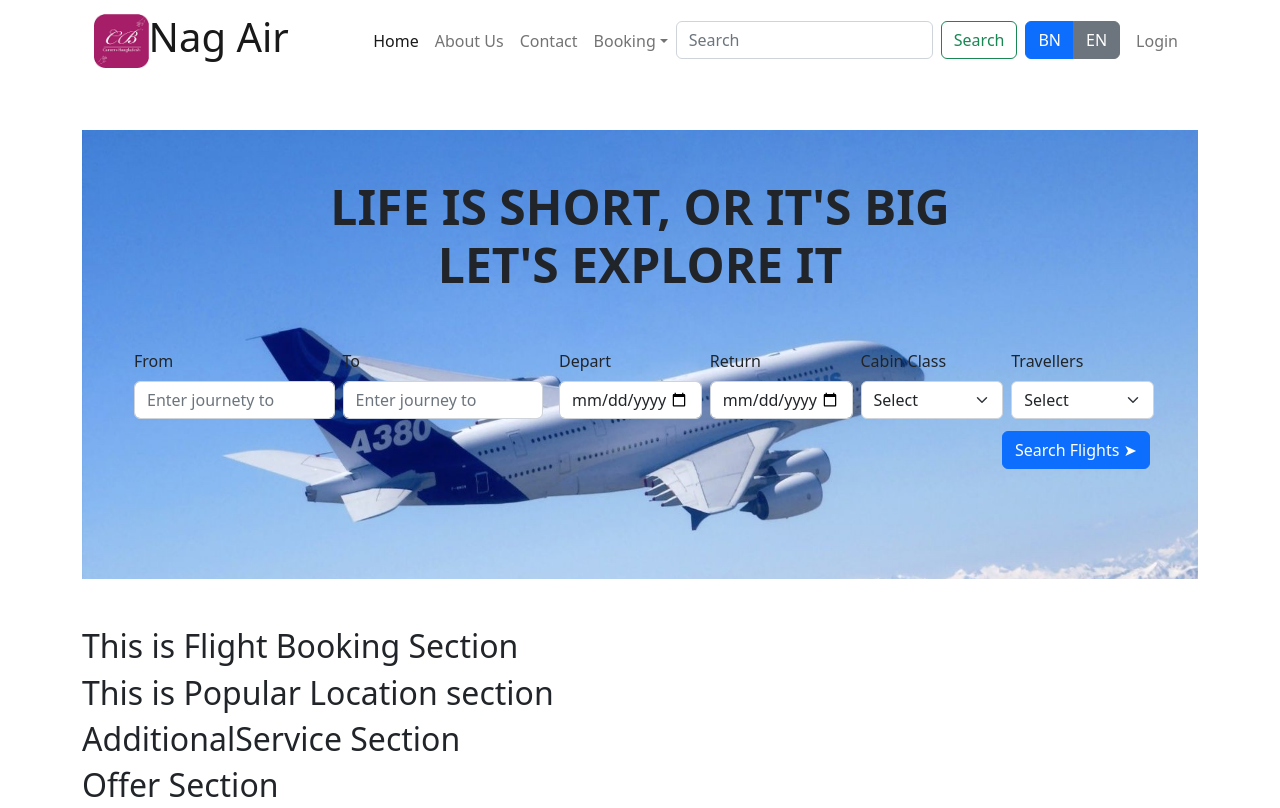
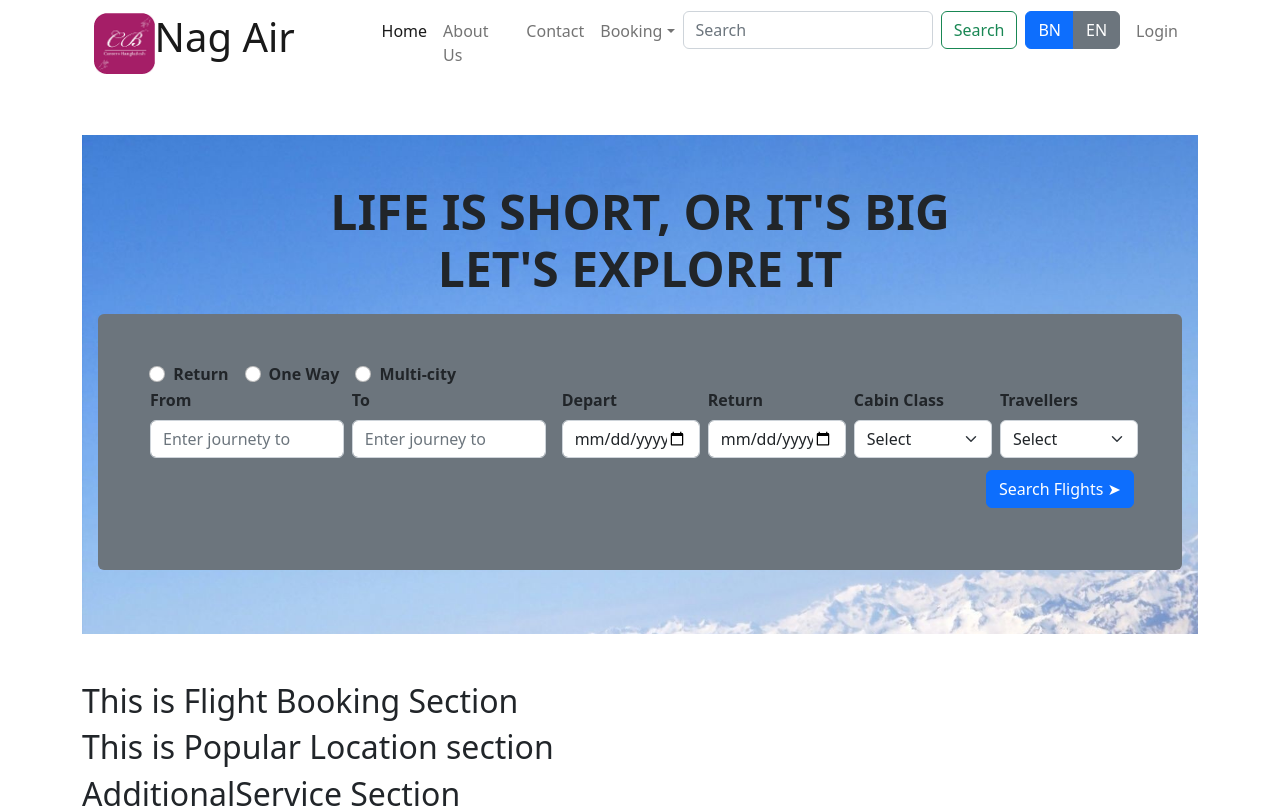
Before and after one commit to tuhinshuvra/nagair_client, a React (Create React App) app: page / in a window 1280 px wide. Shown: the top 808 px of the page. Built offline with nearby package versions, Linux system fonts and the light colour scheme.

Commit message:
Updated Banner Section radio button

```diff
--- a/src/Pages/Banner/Banner.js
+++ b/src/Pages/Banner/Banner.js
@@ -6,47 +6,54 @@ const Banner = () => {
     return (
         <div className='col-lg-12'>
             <div className="py-5 my-5 text-center banner">
-                {/* <img className="d-block mx-auto " src="../assets/brand/bootstrap-logo.svg" alt="" width="72" height="57" /> */}
                 <h1 className="display-5 fw-bold text-text-black ">LIFE IS SHORT, OR IT'S BIG <br /> LET'S EXPLORE IT</h1>
                 <div className="col-lg-6 mx-auto">
-                    {/* <p className="lead ">Quickly design and customize responsive mobile-first sites with Bootstrap, the world’s
-                        most popular front-end open source toolkit, featuring Sass variables and mixins, responsive grid system,
-                        extensive prebuilt components, and powerful JavaScript plugins.</p> */}
-                    {/* <div className="d-grid gap-2 d-sm-flex justify-content-sm-center">
-                        <button type="button" className="btn btn-primary btn-lg px-4 gap-3">Primary button</button>
-                        <button type="button" className="btn btn-outline-secondary btn-lg px-4">Secondary</button>
-                    </div> */}
 
                 </div>
-                <form className=' rounded rounded-2 bg-sm p-5 '>
+                <form className='rounded rounded-2 bg-sm p-5 bg-secondary m-3'>
                     <div className=''>
-                        {/* <h5 className=' '>Please login to your account</h5> */}
+                        <div className='col-lg-4'>
+                            <div class="form-check form-check-inline">
+                                <input class="form-check-input" type="radio" name="inlineRadioOptions" id="inlineRadio1" value="option1" />
+                                <label class="form-check-label fw-bold" for="inlineRadio1">Return</label>
+                            </div>
+
+                            <div class="form-check form-check-inline">
+                                <input class="form-check-input" type="radio" name="inlineRadioOptions" id="inlineRadio2" value="option2" />
+                                <label class="form-check-label fw-bold" for="inlineRadio2">One Way</label>
+                            </div>
+
+                            <div class="form-check form-check-inline">
+                                <input class="form-check-input" type="radio" name="inlineRadioOptions" id="inlineRadio3" value="option3" />
+                                <label class="form-check-label fw-bold" for="inlineRadio3">Multi-city</label>
+                            </div>
+                        </div>
 
                         <div className='row col-lg-12'>
 
                             <div className=' col-lg-5 d-lg-flex'>
                                 <div className="form-outline  col-lg-6 mx-1">
-                                    <label className="form-label float-start" for="username">From</label>
+                                    <label className="form-label float-start fw-bold" for="username">From</label>
                                     <input type="text" id="journey-from" className="form-control" placeholder="Enter journety to" />
                                 </div>
 
                                 <div className="form-outline  col-lg-6 mx-1">
-                                    <label className="form-label float-start" for="password">To</label>
+                                    <label className="form-label float-start fw-bold" for="password">To</label>
                                     <input type="text" id="journey-to" className="form-control" placeholder='Enter journey to' />
                                 </div>
 
                             </div>
                             <div className=' col-lg-7 d-lg-flex'>
                                 <div className="form-outline  col-lg-3 mx-1">
-                                    <label className="form-label float-start" for="password">Depart</label>
+                                    <label className="form-label float-start fw-bold" for="password">Depart</label>
                                     <input type="date" id="from-date" className="form-control" />
                                 </div>
                                 <div className="form-outline  col-lg-3 mx-1">
-                                    <label className="form-label float-start" for="password">Return</label>
+                                    <label className="form-label float-start fw-bold" for="password">Return</label>
                                     <input type="date" id="to-date" className="form-control" />
                                 </div>
                                 <div className="form-outline  col-lg-3 mx-1">
-                                    <label className="form-label float-start" for="password">Cabin Class</label>
+                                    <label className="form-label float-start fw-bold" for="password">Cabin Class</label>
                                     {/* <input type="text" id="journey-from" className="form-control" placeholder='Enter journey to' /> */}
                                     <select className="form-select select-bordered  ">
                                         <option disabled selected>Select</option>
@@ -57,7 +64,7 @@ const Banner = () => {
                                     </select>
                                 </div>
                                 <div className="form-outline  col-lg-3 mx-1">
-                                    <label className="form-label float-start" for="password">Travellers</label>
+                                    <label className="form-label float-start fw-bold" for="password">Travellers</label>
                                     {/* <input type="text" id="journey-from" className="form-control" placeholder='Enter journey to' /> */}
                                     <select className="form-select select-bordered  ">
                                         <option disabled selected>Select</option>
--- a/src/Pages/Shared/Navbar/Navbar.css
+++ b/src/Pages/Shared/Navbar/Navbar.css
@@ -1,5 +1,5 @@
 .navlogo {
-    width: 5%;
+    width: 23%;
 }
 
 
--- a/src/Pages/Shared/Navbar/Navbar.js
+++ b/src/Pages/Shared/Navbar/Navbar.js
@@ -7,9 +7,12 @@ const Navbar = () => {
     return (
         <div>
             <nav className="navbar navbar-expand-lg bg-body-tertiary">
-                <div className="container-fluid">
-                    <img className='navlogo' src={Logo} alt="" />
-                    <Link to="/" className="navbar-brand" href="#"><h1> Nag Air</h1></Link>
+                <div className="container">
+                    <Link to="/" className="navbar-brand d-flex">
+                        <img className='navlogo' src={Logo} alt="" />
+                        <h1>Nag Air</h1>
+                    </Link>
+
                     <button className="navbar-toggler" type="button" data-bs-toggle="collapse" data-bs-target="#navbarScroll" aria-controls="navbarScroll" aria-expanded="false" aria-label="Toggle navigation">
                         <span className="navbar-toggler-icon"></span>
                     </button>
```
